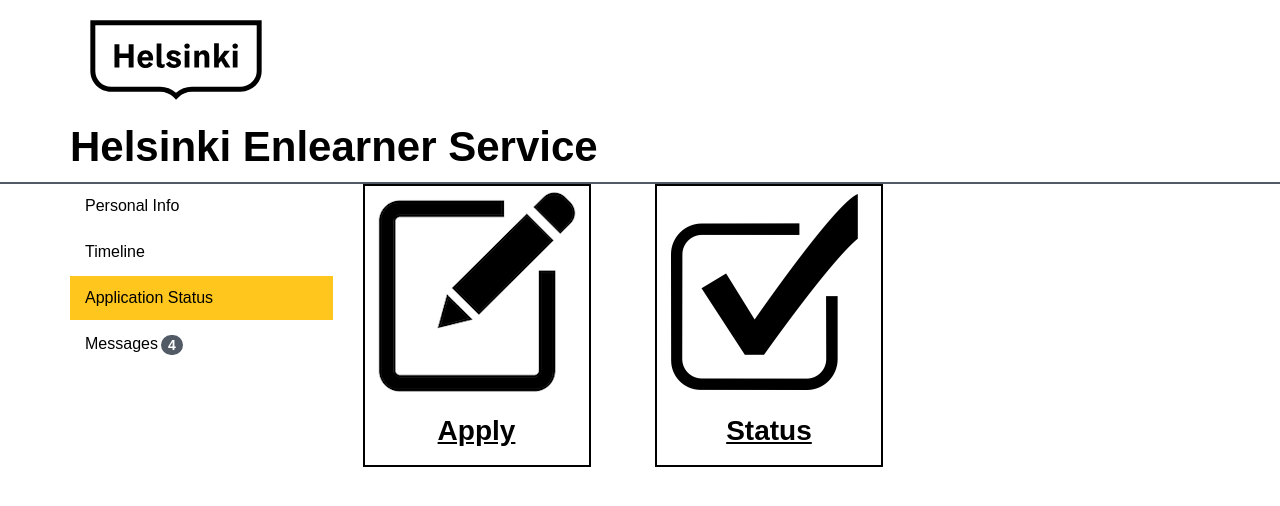
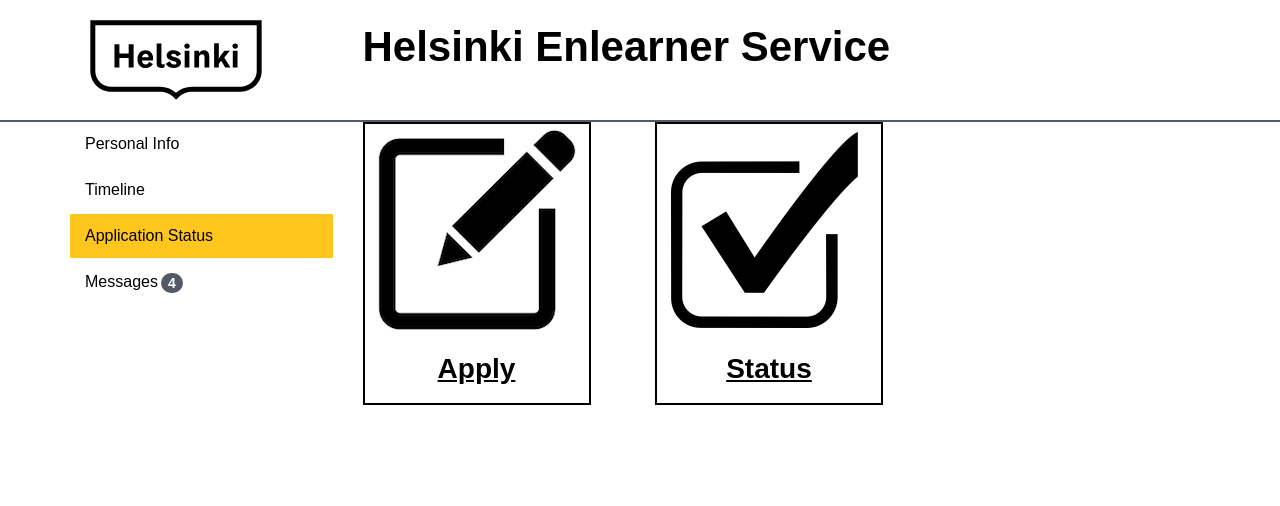
Before and after one commit to visapartanen/Helsinkiproject, a React (Create React App) app: page / in a window 1280 px wide. Shown: the top 506 px of the page. Built offline with nearby package versions, Linux system fonts and the light colour scheme; a web font is replaced by a local one.

Commit message:
Fixed header

```diff
--- a/src/Header.js
+++ b/src/Header.js
@@ -5,8 +5,14 @@
     return (
       <div className="header">
         <div className="container">
-          <div className="logo"/>
-          <h1>Helsinki Enlearner Service</h1>
+          <div className="row">
+            <div className="col-md-3">
+              <div className="logo"/>
+            </div>
+            <div className="col-md-9">
+              <h1>Helsinki Enlearner Service</h1>
+            </div>
+          </div>
         </div>
       </div>
     );
```
